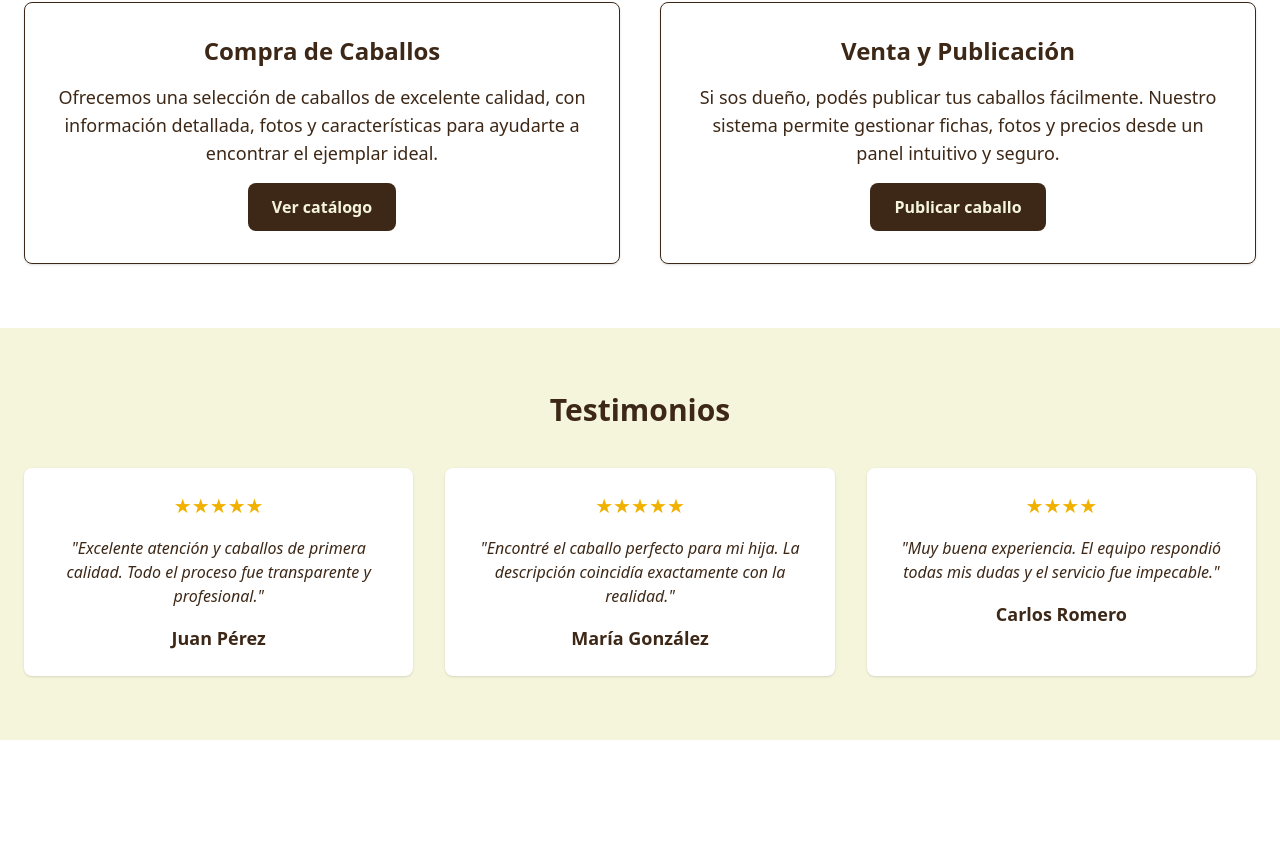
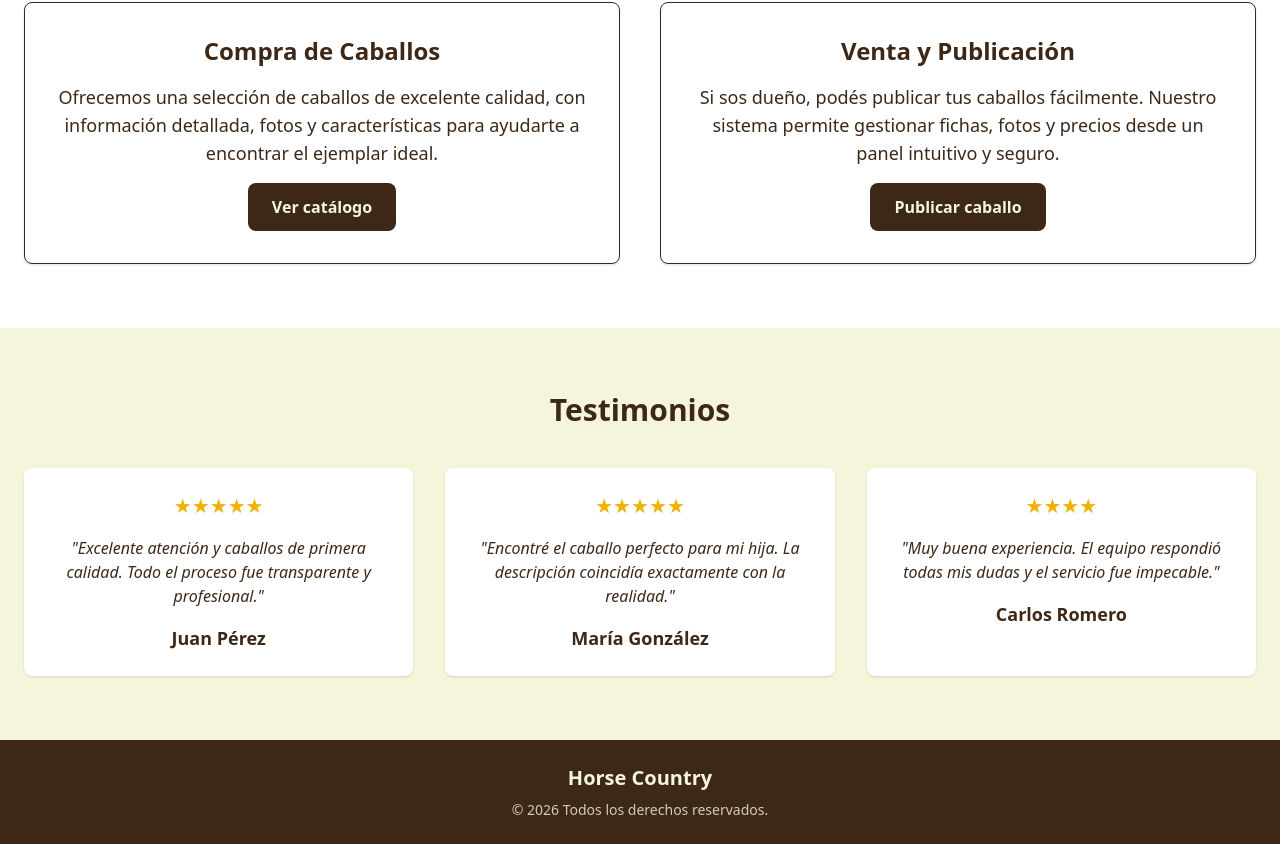
Before and after one commit to CristianEstMaida/HorseCountry-master, a React (Vite) app in the folder HorseCountry.WebApp/: page / in a window 1280 px wide. Shown: the part 1226-2070 px from the top of the page. Before the commit the page ends 1966 px from the top, so only its background shows below. Built offline with nearby package versions, Linux system fonts and the light colour scheme.

Commit message:
Agregando footer a App.jsx

```diff
--- a/HorseCountry.WebApp/src/App.jsx
+++ b/HorseCountry.WebApp/src/App.jsx
@@ -11,6 +11,7 @@ import AltaCaballo from './pages/AltaCaballo'
 import DetalleCaballo from './pages/DetalleCaballo'
 import Carrito from './pages/Carrito'
 import Ticket from './pages/Ticket'
+import Footer from './componentes/Footer'
 
 function App() {
   // --- EL RESTO DEL CÓDIGO VA AQUÍ ---
@@ -101,6 +102,7 @@ function App() {
             />
           </Routes>
         </main>
+        <Footer />
       </BrowserRouter>
     </div>
   )
```
